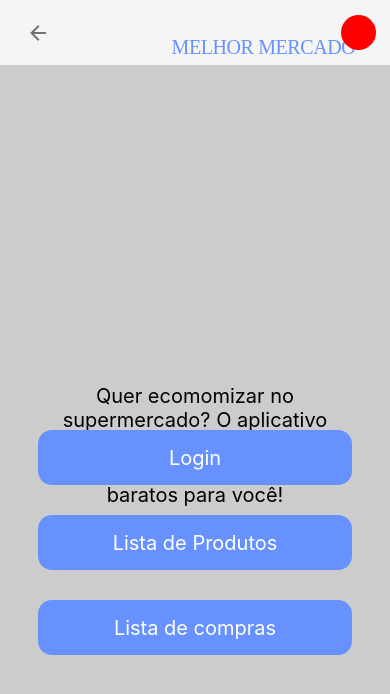
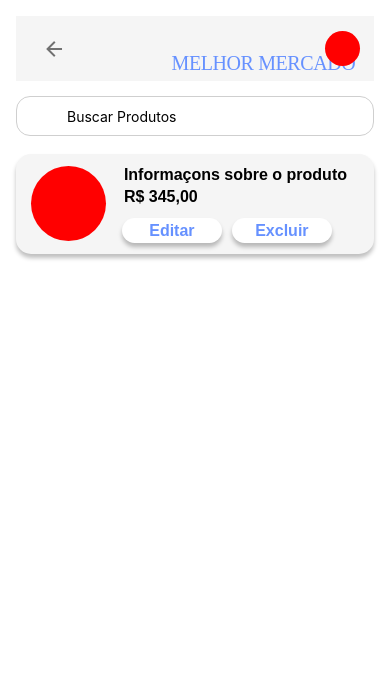
Before and after one commit to matmelous/marketapp, a React Native app: screen / in a window 390 px wide. Shown: the top 694 px of the page. Built offline with nearby package versions, Linux system fonts and the light colour scheme.

Commit message:
MARKET APP: 002, 005, 008

```diff
--- a/App.tsx
+++ b/App.tsx
@@ -1,10 +1,12 @@
 import * as React from "react"
 import Home from "./src/screens/Home"
+import ProductList from "./src/screens/ProductList"
 
 import { Contanier } from "./styles"
 
 export default function App() {
     return(
-        <Home/>
+        // <Home/>
+        <ProductList/>
     )
 }
--- a/package.json
+++ b/package.json
@@ -42,7 +42,7 @@
     "@babel/core": "^7.12.9",
     "@types/react": "~17.0.21",
     "@types/react-native": "~0.66.13",
-    "@types/styled-components": "^5.1.25",
+    "@types/styled-components": "^5.1.26",
     "jest": "^26.6.3",
     "jest-expo": "~45.0.0",
     "react-test-renderer": "17.0.2",
--- /dev/null
+++ b/src/components/ContentProduct/index.tsx
@@ -0,0 +1,32 @@
+import React from "react";
+import { View,  } from "react-native";
+import {
+  Contanier,
+  ImageDecoration,
+  TextDescrition,
+  TextPrice,
+  DivButton,
+  EditButton,
+  Informations } from "./styled"
+
+export const ContentProduct = () => {
+  return(
+        <Contanier>
+          <View>
+            <ImageDecoration/>
+          </View>
+          <Informations>
+            <TextDescrition >
+              Informaçons sobre o produto
+            </TextDescrition>
+            <TextPrice >
+              R$ 345,00
+            </TextPrice>
+            <DivButton>
+              <EditButton>Editar</EditButton>
+              <EditButton>Excluir</EditButton>
+            </DivButton>
+          </Informations>
+        </Contanier>
+      )
+}
--- /dev/null
+++ b/src/components/ContentProduct/styled.ts
@@ -0,0 +1,63 @@
+import styled from "styled-components/native";
+
+export const Contanier = styled.View`
+  width: 100%;
+  height: 100px;
+  border-radius: 15px;
+  margin: 7.5px 0px;
+  background: #F5F5F5;
+  box-shadow: 0px 4px 4px rgba(0, 0, 0, 0.25);
+  display: flex;
+  align-items: center;
+  justify-content: space-between;
+  flex-direction: row;
+  padding: 15px;
+`
+export const ImageDecoration = styled.View`
+  height: 75px;
+  width: 75px;
+  background-color: red;
+  border-radius: 50%;
+`
+
+export const TextDescrition = styled.Text`
+  font-size: 16px;
+  font-weight: bold;
+  font-family: sans-serif;
+  margin: 2px;
+`
+
+export const TextPrice = styled.View`
+  font-size: 16px;
+  font-weight: bold;
+  font-family: sans-serif;
+  margin: 2px;
+`
+
+export const DivButton = styled.View`
+  display: flex;
+  align-items: center;
+  justify-content: space-between;
+  flex-direction: row;
+  width: 210px;
+  margin-top: 10px;
+`
+
+export const EditButton = styled.TouchableOpacity`
+  height: 25px;
+  width: 100px;
+  background-color: aqua;
+  background: #FFFFFF;
+  box-shadow: 0px 4px 4px rgba(0, 0, 0, 0.25);
+  border-radius: 15px;
+  display: flex;
+  align-items: center;
+  justify-content: center;
+  color: #6691FF;
+  font-family: sans-serif;
+  font-weight: bold;
+`
+
+export const Informations = styled.View`
+  padding: 0 10px;
+`
--- /dev/null
+++ b/src/components/SearchBar/SearchProduct/index.tsx
@@ -0,0 +1,17 @@
+import React from "react";
+import { Text, Image } from "react-native";
+import { TextInput } from "react-native-paper";
+import {
+  Contanier,
+  SearchDiv,
+  SearchText,
+  Input
+} from "./style";
+
+export const SearchProduct = () => {
+  return(
+    <Contanier>
+      <Input placeholder="Buscar Produtos"/>
+    </Contanier>
+  )
+}
--- /dev/null
+++ b/src/components/SearchBar/SearchProduct/style.ts
@@ -0,0 +1,28 @@
+import styled from "styled-components/native";
+
+export const Contanier = styled.View`
+  width: 100%;
+  margin-bottom: 10px;
+  margin-top: 15px;
+`
+
+export const SearchDiv = styled.View`
+
+`
+export const SearchText = styled.Text`
+  font-family: 'Inter';
+  font-weight: 400;
+  font-size: 16px;
+  line-height: 140%;
+  color: #CCCCCC;
+`
+
+export const Input = styled.TextInput`
+  border-radius: 14px;
+  height: 100%;
+  background-color: #fff;
+  height: 40px;
+  border-radius: 14px;
+  border: 1px solid #CFCFCF;
+  padding:  0px 0px 0px 50px;
+`
--- a/src/screens/ProductList.tsx
+++ b/src/screens/ProductList.tsx
@@ -1,16 +1,15 @@
 import React from "react";
-import {View, Text} from "react-native";
-
-
-
-
+import { View } from "react-native";
+import { ContentProduct } from "../components/ContentProduct";
+import Header from "../components/Header";
+import { SearchProduct } from "../components/SearchBar/SearchProduct";
 
 const ProductList = () => {
   return(
-    <View>
-      <Text>
-        Tab sjdnaoçdfjçoa
-      </Text>
+    <View style={{ padding: "16px"}}>
+      <Header/>
+      <SearchProduct/>
+      <ContentProduct/>
     </View>
   )
 }
```
